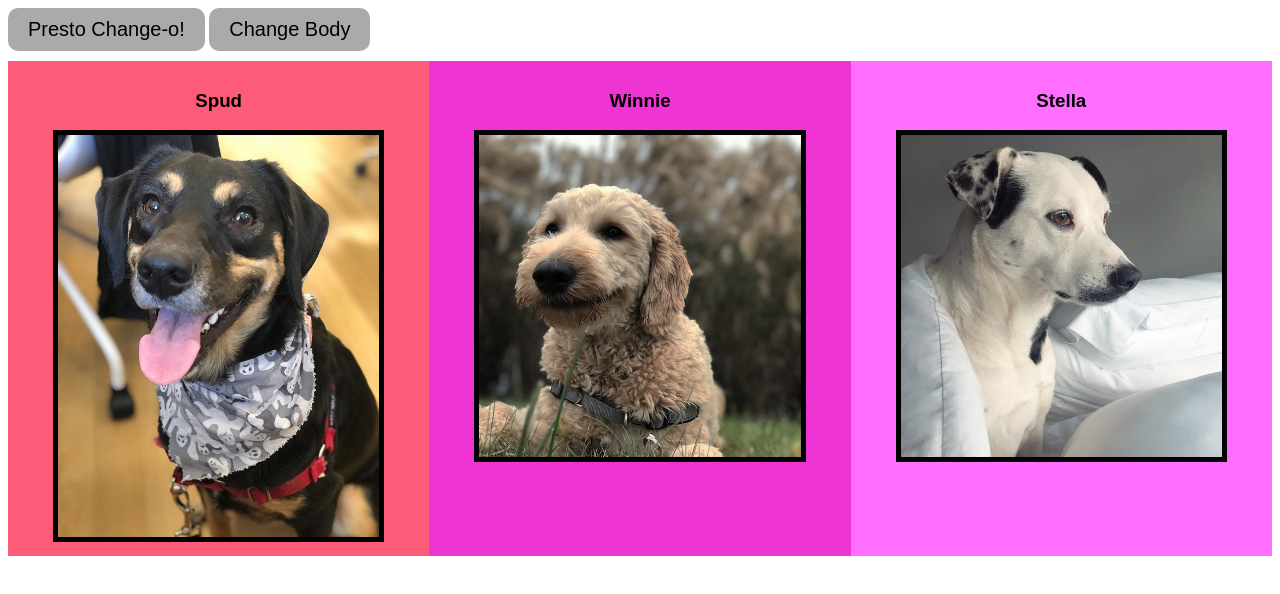
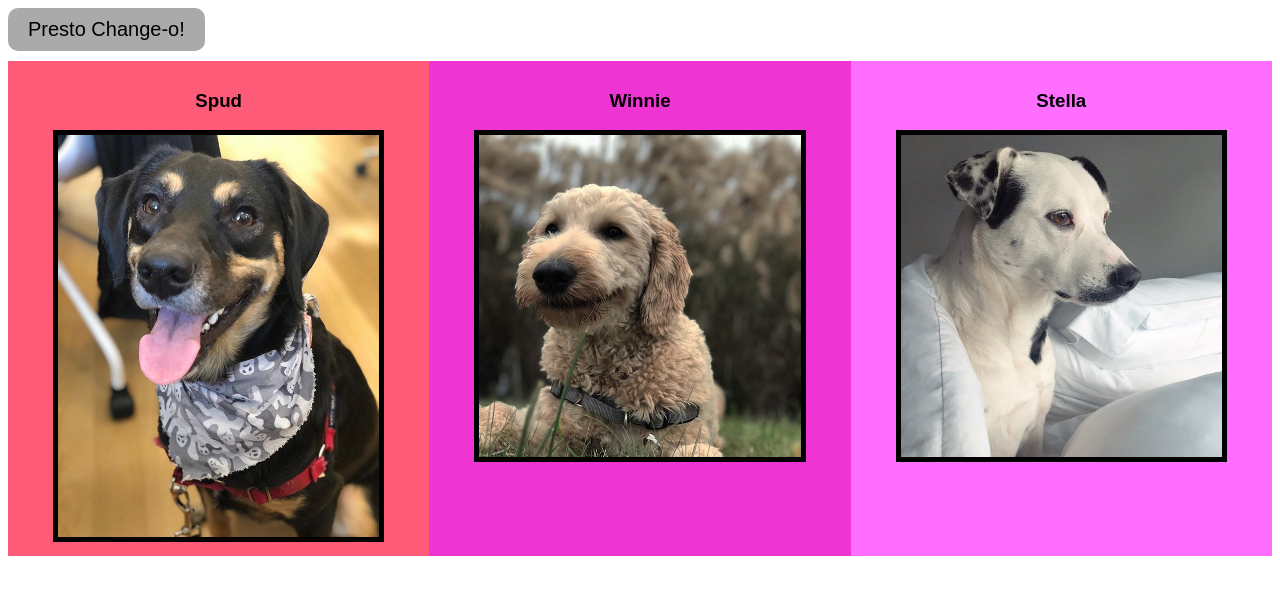
Before and after one commit to taylorkk/2019-spring-06-javascript-functions, a plain HTML site: page index.html in a window 1280 px wide. Drawn offline with nearby package versions, Linux system fonts and the light colour scheme.

Commit message:
Update index.html

```diff
--- a/index.html
+++ b/index.html
@@ -11,7 +11,6 @@
     <body>
       <section id="header">
         <button id="changeButton">Presto Change-o!</button>
-          <button id="changeBody">Change Body</button>
       </section>
       <div id="funhouse">
         <section class='dog'>
```
